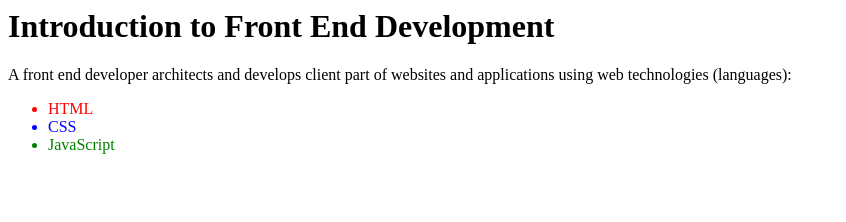
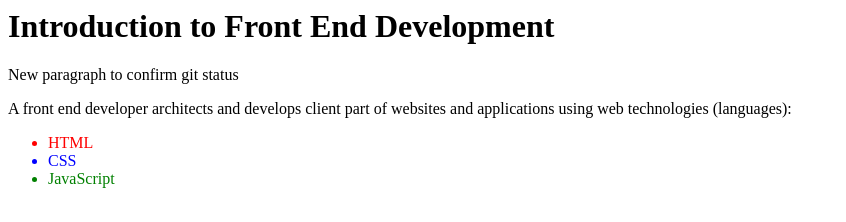
Before and after one commit to ValentinoTrenchev/front-end-development, a plain HTML site: page index.html in a window 1280 px wide. Shown: the whole page, without its empty margins (0-846 px from the left). Drawn offline with Linux system fonts and the light colour scheme.

Commit message:
New Paragraph Added

```diff
--- a/index.html
+++ b/index.html
@@ -1,5 +1,9 @@
 <h1>Introduction to Front End Development</h1>
+
+<p>New paragraph to confirm git status</p>
+
 <p>A front end developer architects and develops client part of websites and applications using web technologies (languages):</p>
+
 <ul>
 <li style="color: red;">HTML</li>
 <li style="color: blue;">CSS</li>
```
